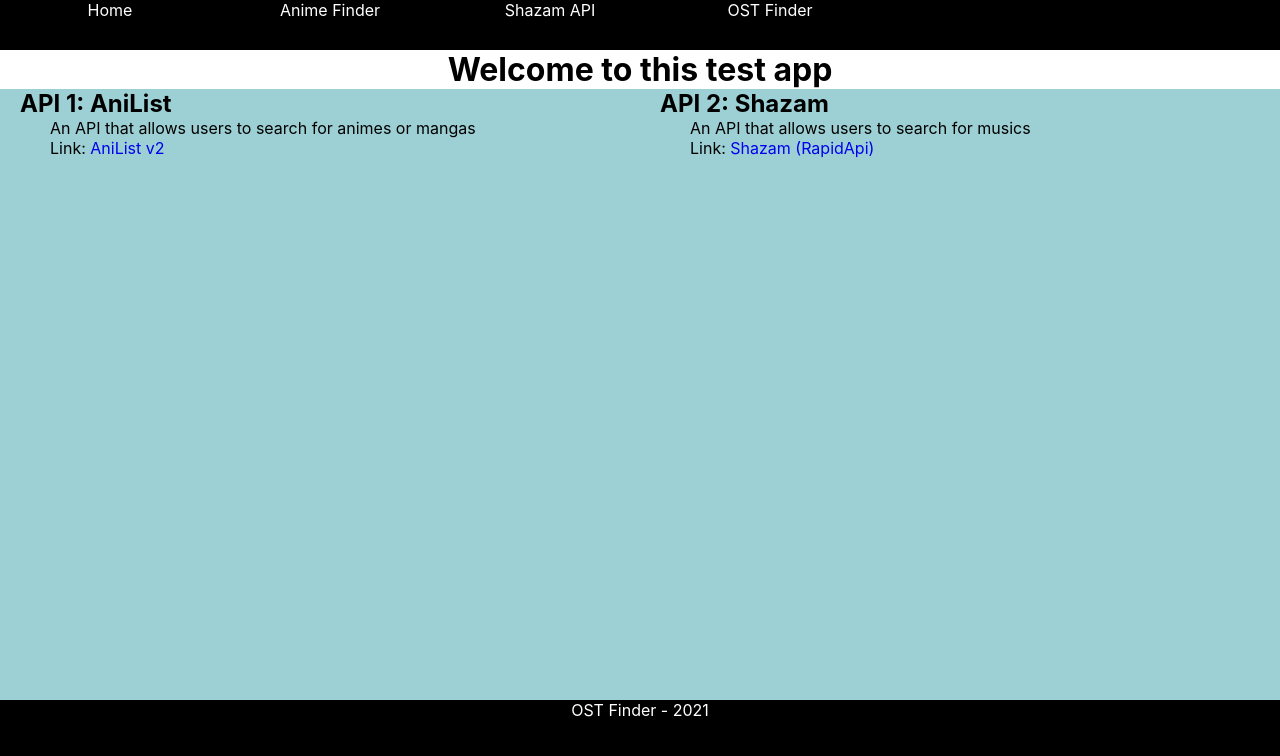
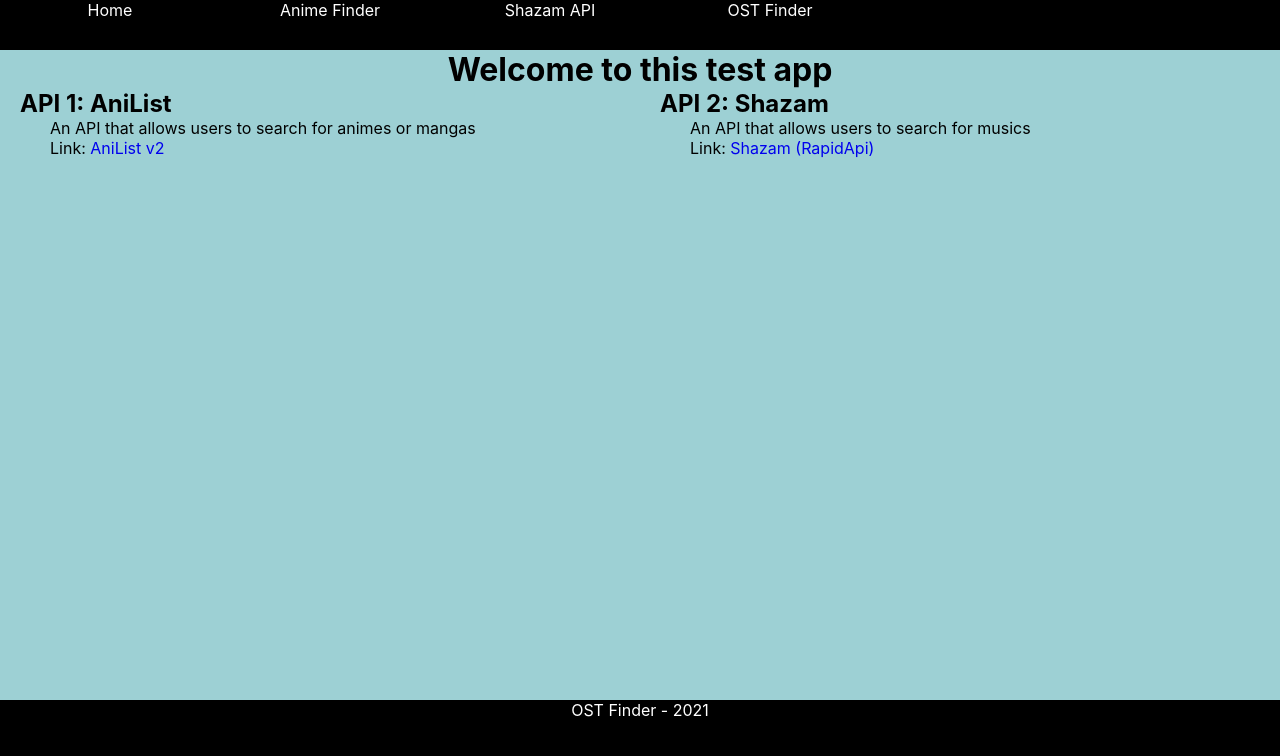
Before and after one commit to Mana-One/ost-finder, a React (Create React App) app: page / in a window 1280 px wide. Shown: the top 756 px of the page. Built offline with nearby package versions, Linux system fonts and the light colour scheme.

Commit message:
final adjustments

```diff
--- a/src/components/Home.jsx
+++ b/src/components/Home.jsx
@@ -2,7 +2,7 @@
 
 const Home = () => {
     return(
-        <>
+        <div className="home">
             <h1>Welcome to this test app</h1>
             <div className="flex-container">
                 <div className="flex-child">
@@ -10,13 +10,13 @@
                     <p>An API that allows users to search for animes or mangas</p>
                     <p>Link: <a href="https://anilist.gitbook.io/anilist-apiv2-docs">AniList v2</a></p>
                 </div>
-                <div className="flex-child centered-flex-child">
+                <div className="flex-child">
                     <h2>API 2: Shazam</h2>
                     <p>An API that allows users to search for musics</p>
                     <p>Link: <a href="https://rapidapi.com/apidojo/api/shazam">Shazam (RapidApi)</a></p>
                 </div>
             </div>
-        </>
+        </div>
     );
 }
 
--- a/src/index.css
+++ b/src/index.css
@@ -61,6 +61,10 @@
   margin: 0;
 }
 
+.home > h1 {
+  background-color: #9dd0d4;
+}
+
 .flex-container {
   width: 100%;
   margin: 0;
@@ -86,6 +90,7 @@
   margin: 30px 0 30px 0;
   align-self: center;
   overflow-y: auto;
+  background-color: white;
 }
 
 .header {
```
